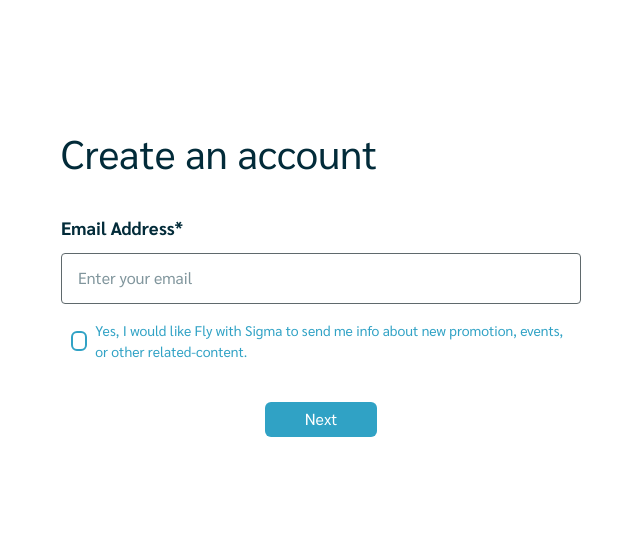
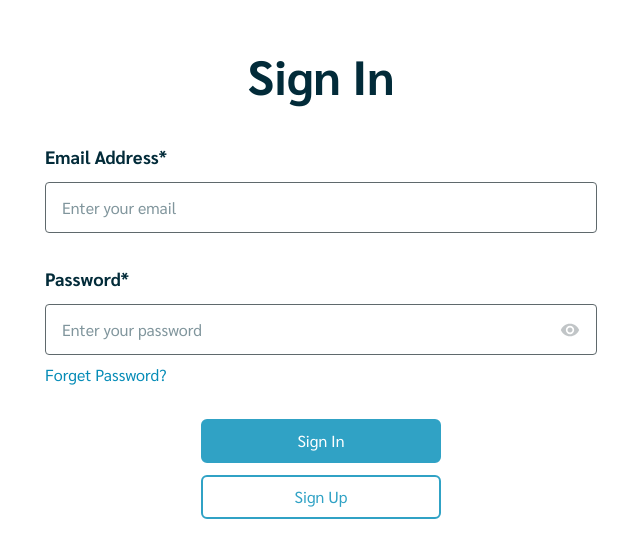
Before and after one commit to Mysterioucz/Se-Project, a Next.js app in the folder frontend/: page /login in a window 1280 px wide. Shown: the part 121-678 px from the top of the page, without its empty margins (319-959 px from the left). Built offline with nearby package versions, Linux system fonts and the light colour scheme; what @mui/material-nextjs would draw is missing.

Commit message:
update button and login

```diff
--- a/frontend/src/app/(auth)/login/page.tsx
+++ b/frontend/src/app/(auth)/login/page.tsx
@@ -1,9 +1,9 @@
-import RegistrationEmail from "@/components/registration/registration_email";
+import Login from "@/components/login/login";
 
 export default function Page() {
   return (
     <div className="flex items-center justify-center h-screen">
-      <RegistrationEmail />
+      <Login />
     </div>
   );
 }
--- a/frontend/src/components/Button.tsx
+++ b/frontend/src/components/Button.tsx
@@ -15,52 +15,54 @@ interface ButtonProps {
     disabled?: boolean;
     styleType?: ButtonStyle;  // fill, stroke, text
     size?: ButtonSize;        // sm, md, lg
-    href: string;
+    width?: string;
+    height?: string;
+    href?: string;
 }
 
 export default function Button({
     text,
     iconStart,
     iconEnd,
-    onClick,
+    onClick=() => {},
     disabled = false,
     styleType = "fill",
     size = "md",
+    width = "w-fit",
+    height = "h-full",
+    href,
 }: ButtonProps) {
     const [clicked, setClicked] = useState(false);
 
     const router = useRouter();
-    const goTo = (path: string) => {
-        router.push(path); // เปลี่ยนหน้าไป path ที่กำหนด
-    };
 
     const handleClick = () => {
         if (!disabled) {
             setClicked(!clicked); // toggle สี
-            goTo("/");
+            onClick();
         }
     };
 
 const sizeClasses: Record<ButtonSize, string> = {
-    sm: "py-[var(--spacing-sm)] px-[var(--spacing-sm)] text-[var(--text-body-sm)]",
-    md: "py-[var(--spacing-sm)] px-[var(--spacing-md)] text-[var(--text-body)]",
-    lg: "py-[var(--spacing-md)] px-[var(--spacing-lg)] text-[var(--text-body-lg)]",
+    sm: "py-2 px-2 text-[0.875rem]",
+    md: "py-2 px-4 text-[1rem]",
+    lg: "py-4 px-6 text-[1.125rem]",
 };
 
 const styleClasses: Record<ButtonStyle, string> = {
     fill: `
-      ${clicked ? "bg-[var(--color-primary-300)] text-[var(--color-common-white)]" : "bg-[var(--color-primary-400)] text-[var(--color-common-white)]"}
-      hover:bg-[var(--color-primary-600)]
+      ${clicked ? "border-2 border-primary-300 bg-primary-300 text-white" : "border-2 border-primary-400 bg-primary-400 text-white"}
+      hover:bg-primary-600
     `,
     stroke: `
-      ${clicked ? "border-2 border-[var(--color-primary-300)] text-[var(--color-primary-300)]" : "border-2 border-[var(--color-primary-400)] text-[var(--color-primary-400)]"}
-      bg-[var(--color-common-white)]
-      hover:border-[var(--color-primary-600)] hover:text-[var(--color-primary-600)]
+      ${clicked ? "border-2 border-primary-300 text-primary-300" : "border-2 border-primary-400 text-primary-400"}
+      bg-white
+      hover:border-primary-600 hover:text-primary-600
     `,
     text: `
-      ${clicked ? "text-[var(--color-primary-300)]" : "text-[var(--color-primary-400)]"}
+      ${clicked ? "text-primary-300" : "text-primary-400"}
       bg-transparent
-      hover:text-[var(--color-primary-600)]
+      hover:text-primary-600
     `,
 };
 
@@ -69,8 +71,8 @@ return (
         onClick={handleClick}
         disabled={disabled}
         className={`
-        flex items-center gap-[var(--spacing-md)]
-        w-fit h-full rounded-[var(--radius-md)]
+        flex items-center justify-center gap-4
+        ${width} ${height} rounded-md
         transition-colors duration-200
         ${sizeClasses[size]}
         ${styleClasses[styleType]}
--- /dev/null
+++ b/frontend/src/components/login/login.tsx
@@ -0,0 +1,128 @@
+"use client";
+
+import SvgOpenEye from "@/components/icons/openEye.svg";
+import SvgCloseEye from "@/components/icons/closeEye.svg";
+import Button from "@/components/Button";
+import { useState } from "react";
+import { useRouter } from "next/navigation";
+
+export default function RegistrationEmail() {
+  const [email, setEmail] = useState("");
+  const [password, setPassword] = useState("");
+  const [emailFocused, setEmailFocused] = useState(false);
+  const [emailError, setEmailError] = useState(false);
+  const [passwordFocused, setPasswordFocused] = useState(false);
+  const [passwordError, setPasswordError] = useState(false);
+  const [showPassword, setShowPassword] = useState(false);
+
+  const router = useRouter();
+
+  {
+    /* TODO: implement error logic */
+  }
+  return (
+    <div className="flex flex-col items-center justify-center gap-8">
+      {/* Top Part */}
+      <p className="text-[3rem] font-bold text-primary-900">Sign In</p>
+
+      {/* Email Part */}
+
+      <div className="flex flex-col gap-3">
+        <p
+          className={`text-[1.125rem] font-semibold ${
+            emailError ? "text-error-main" : "text-primary-900"
+          }`}
+        >
+          Email Address*
+        </p>
+        <div className="flex flex-col gap-2">
+          <div
+            className={`flex gap-2.5 p-4 w-[34.5rem] h-[3.1875rem] border-1 ${
+              emailError
+                ? "border-error-main"
+                : emailFocused
+                ? "border-primary-400"
+                : "border-gray-400"
+            } rounded-sm items-center`}
+          >
+            <input
+              type="email"
+              value={email}
+              onChange={(e) => setEmail(e.target.value)}
+              placeholder="Enter your email"
+              className="text-[1rem] text-primary-900 font-normal bg-transparent outline-none w-full"
+              onFocus={() => setEmailFocused(true)}
+              onBlur={() => setEmailFocused(false)}
+            />
+          </div>
+          {emailError && (
+            <p className="text-error-main text-[1rem]">Invalid Email</p>
+          )}
+        </div>
+      </div>
+
+      {/* Password Part */}
+      <div className="flex flex-col gap-2">
+        <div className="flex flex-col gap-2">
+          <div className="flex flex-col gap-3">
+            <p
+              className={`text-[1.125rem] font-semibold ${
+                passwordError ? "text-error-main" : "text-primary-900"
+              }`}
+            >
+              Password*
+            </p>
+            <div
+              className={`flex gap-2.5 p-4 w-[34.5rem] h-[3.1875rem] border-1 justify-between ${
+                passwordError
+                  ? "border-error-main"
+                  : passwordFocused
+                  ? "border-primary-400"
+                  : "border-gray-400"
+              } rounded-sm items-center`}
+            >
+              <input
+                type={showPassword ? "text" : "password"}
+                value={password}
+                placeholder="Enter your password"
+                className="text-[1rem] text-primary-900 font-normal bg-transparent outline-none w-full"
+                onFocus={() => setPasswordFocused(true)}
+                onBlur={() => setPasswordFocused(false)}
+                onChange={(e) => setPassword(e.target.value)}
+              />
+              <div
+                className="cursor-pointer"
+                onClick={() => setShowPassword(!showPassword)}
+              >
+                {showPassword ? <SvgCloseEye /> : <SvgOpenEye />}
+              </div>
+            </div>
+          </div>
+        </div>
+
+        <div className="flex flex-row justify-between">
+          {passwordError && (
+            <p className="text-error-main text-[1rem]">Invalid Password</p>
+          )}
+          {/* TODO: implement onClick (Goto reset password page) */}
+          <p className="text-primary-500 text-[1rem] cursor-pointer">
+            Forget Password?
+          </p>
+        </div>
+      </div>
+
+      {/* Bottom Part */}
+      <div className="flex flex-col gap-3 items-center justify-center">
+        {/* TODO: implement onClick */}
+        <Button text="Sign In" styleType="fill" size="md" width="w-[15rem]" />
+        <Button
+          text="Sign Up"
+          styleType="stroke"
+          size="md"
+          width="w-[15rem]"
+          onClick={() => router.push("/registration/email")}
+        />
+      </div>
+    </div>
+  );
+}
--- a/frontend/src/components/text_field.tsx
+++ b/frontend/src/components/text_field.tsx
@@ -4,7 +4,7 @@ import TelPrefix from "./prefix/tel_prefix";
 interface Props {
     label: string;
     textValue: string;
-    telValue: string;
+    telValue?: string;
     placeHolder?: string;
     telForm?: boolean;
     required?: boolean;
@@ -70,7 +70,7 @@ export default function TextFieldComponent({
 
     return (
         <div className="flex flex-col w-full h-fit gap-3">
-            <h3 className="text-primary-900 font-bold">{label}</h3>
+            <h3 className="text-lg text-primary-900 font-bold">{label}</h3>
             <div
                 className={`flex p-4 gap-2.5 justify-center text-primary-900 text-[1rem] rounded-[0.25rem] border-2 ${resolveBorderColor(
                     state
```
